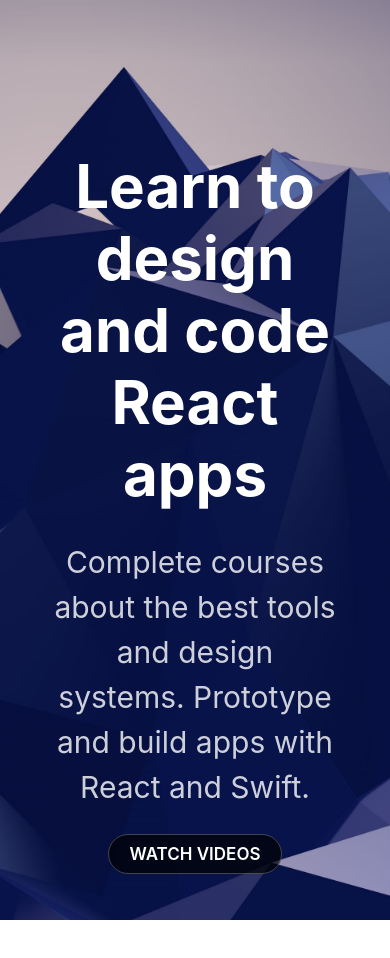
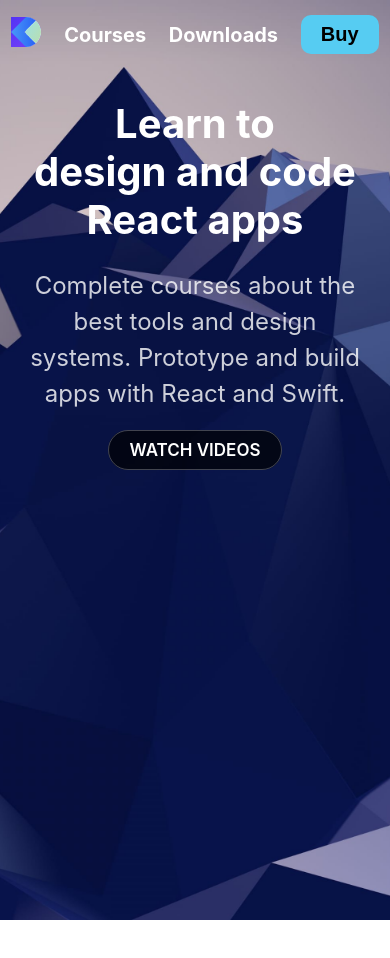
Before and after one commit to cleavatron/reactapp1, a Gatsby site: page / in a window 390 px wide. After the commit the page ends 920 px from the top, so only its background shows below. Built offline with nearby package versions, Linux system fonts and the light colour scheme; Gatsby itself is replaced by a stand-in of ours.

Commit message:
Animations for Header and Hero

```diff
--- /dev/null
+++ b/src/components/Header.css
@@ -0,0 +1,53 @@
+.Header{
+    position: fixed;
+    width: 100%;
+    padding: 50px 0;
+    z-index: 100;
+}
+
+.HeaderGroup{
+    max-width: 800px;
+    margin: 0 auto;
+    display: grid;
+    grid-template-columns: repeat(5, auto);
+    align-items: center;
+    justify-items: center;
+}
+
+.Header a{
+    color: white;
+    font-weight: 700;
+}
+
+.Header button{
+    padding: 8px 20px;
+    font-size: 20px;
+    background: #56ccf2;
+    border: none;
+    font-weight: 700;
+    border-radius: 10px;
+    outline: none;
+    cursor: pointer;
+    transition: 1s cubic-bezier(0.2, 0.8, 0.2, 1);
+}
+
+.Header button:hover{
+    background: white;
+    box-shadow: 0 10px 20px rgba(0, 0, 0, 0.25);
+    transform: translateY(-3px);
+}
+
+@media (max-width: 640px){
+    .Header{
+        padding: 15px 0;
+    }
+
+    .HeaderGroup{
+        grid-template-columns: repeat(4, auto);
+
+    }
+
+    .Header a:nth-child(4){
+        display: none;
+    }
+}
--- a/src/components/header.js
+++ b/src/components/header.js
@@ -1,32 +1,18 @@
 import React from 'react'
 import { Link } from 'gatsby'
+import './Header.css'
 
 const Header = ({ siteTitle }) => (
-  <div
-    style={{
-      background: 'rebeccapurple',
-      marginBottom: '1.45rem',
-    }}
-  >
-    <div
-      style={{
-        margin: '0 auto',
-        maxWidth: 960,
-        padding: '1.45rem 1.0875rem',
-      }}
-    >
-      <h1 style={{ margin: 0 }}>
-        <Link
-          to="/"
-          style={{
-            color: 'white',
-            textDecoration: 'none',
-          }}
-        >
-          {siteTitle}
-        </Link>
-      </h1>
+  <div className="Header">
+    <div className="HeaderGroup">
+    <Link to="/"><img src={require('../images/logo-designcode.svg')} width="30" /></Link>
+    <Link to="/courses">Courses</Link>
+    <Link to="/downloads">Downloads</Link>
+    <Link to="/workshops">Workshops</Link>
+    <Link to="/buy"><button>Buy</button></Link>
+
     </div>
+
   </div>
 )
 
--- a/src/components/layout.css
+++ b/src/components/layout.css
@@ -33,12 +33,20 @@
   color: white;
   font-size: 60px;
   line-height: 1.2;
+  opacity: 0;
+  animation: HeroAnimation;
+  animation-duration: 3s;
+  animation-delay: 0.1s;
+  animation-fill-mode: forwards;
+  animation-timing-function: cubic-bezier(0.2, 0.8, 0.2, 1);
 }
 
 .Hero p{
   color: rgba(255, 255, 255, 0.8);
   font-size: 30px;
   line-height: 1.5;
+  animation: HeroAnimation 3s 0.2s forwards cubic-bezier(0.2, 0.8, 0.2, 1);
+  opacity: 0;
 }
 
 .Hero a{
@@ -51,3 +59,28 @@
   border: 1px solid rgba(255, 255, 255, 0.25);
   border-radius: 20px;
 }
+
+@media (max-width: 640px){
+  .HeroGroup{
+    padding: 100px 20px;
+  }
+
+  .Hero h1{
+    font-size: 40px;
+  }
+
+  .Hero p{
+    font-size: 24px;
+  }
+}
+
+@keyframes HeroAnimation{
+  0%{
+    opacity: 0;
+    transform: translateY(20px);
+  }
+  100%{
+    opacity: 1;
+    transform: translateY(0px);
+  }
+}
--- a/src/components/layout.js
+++ b/src/components/layout.js
@@ -28,6 +28,7 @@
         >
           <html lang="en" />
         </Helmet>
+        <Header />
 
 
           {children}
```
